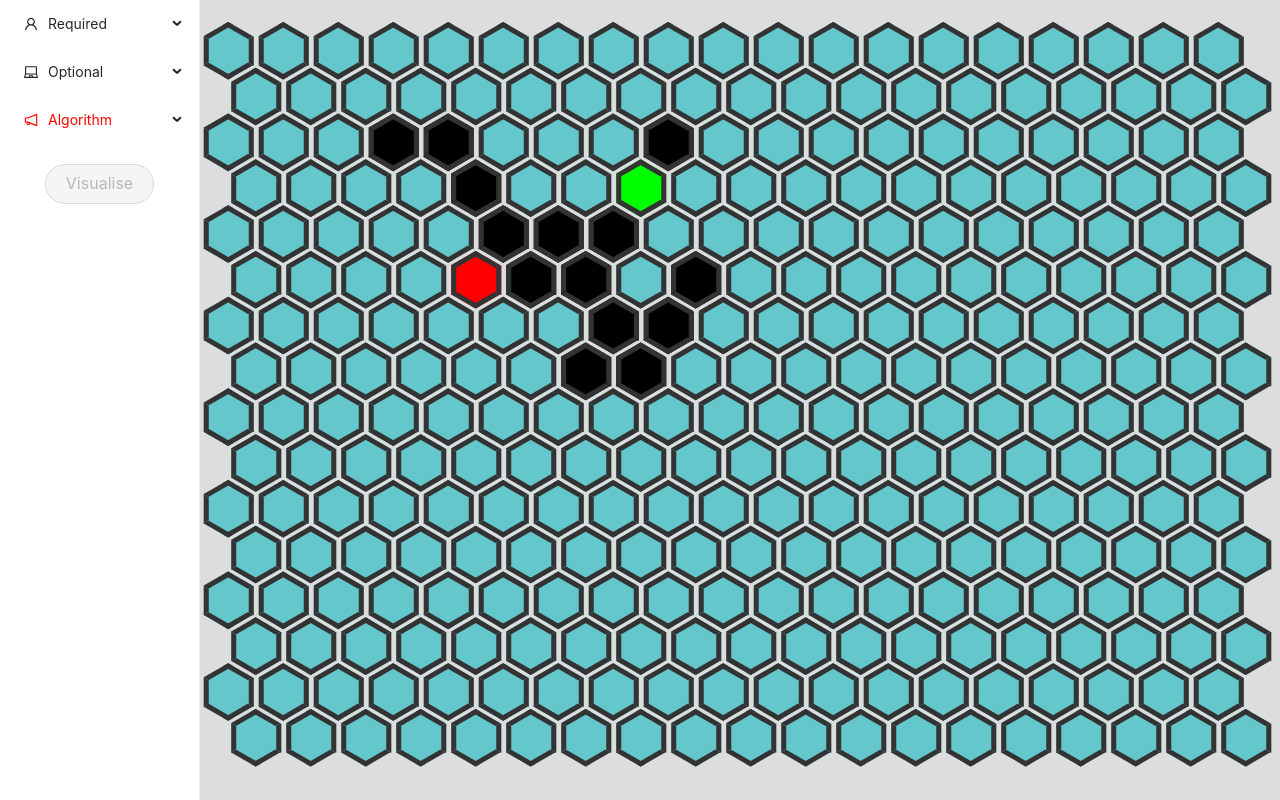
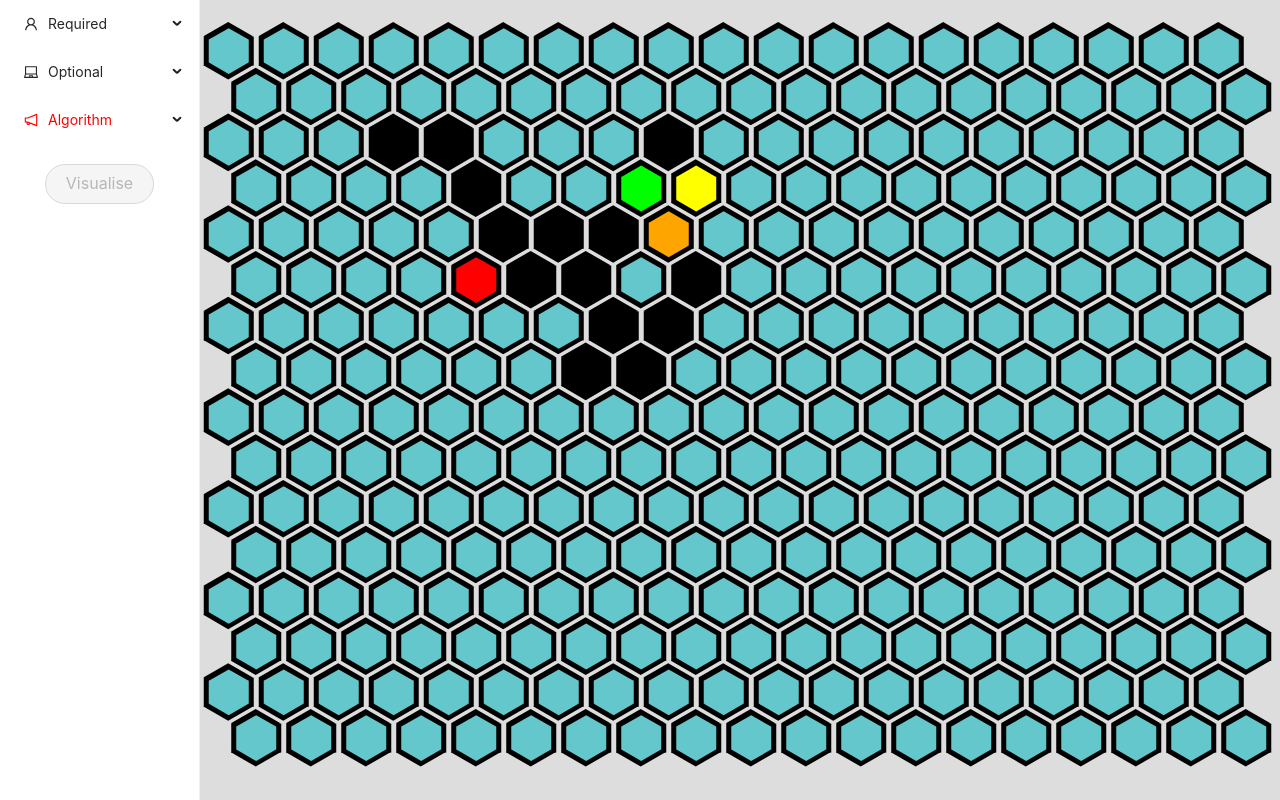
Before and after one commit to GeorgeSheppard/path-finder, a React (Create React App) app: page / in a window 1280 px wide. Built offline with nearby package versions, Linux system fonts and the light colour scheme.

Commit message:
Animation for hexagons and refactor

```diff
--- a/src/Hexagon/hexagon.tsx
+++ b/src/Hexagon/hexagon.tsx
@@ -10,10 +10,9 @@ export interface FixedHexagonStylingProps {
   middleHeight: number;
   topBotDiameter: number;
   margin: number;
-  topBotBorderWidth: number;
-  middleBorderWidth: number;
   left: number;
   topBot: number;
+  scaleTransform: number;
 }
 
 export interface StyledHexagonProps extends FixedHexagonStylingProps {
@@ -26,43 +25,40 @@ export interface StyledHexagonProps extends FixedHexagonStylingProps {
  * A CSS hexagon, with configurable size, colours, and border
  */
 const StyledHexagon = styled.div`
+  transition: 0.2s;
   position: absolute;
   width: ${(props: StyledHexagonProps) => `${props.middleWidth}px`};
   height: ${(props: StyledHexagonProps) => `${props.middleHeight}px`};
   background-color: ${(props: StyledHexagonProps) => props.backgroundColor};
-  border-left: ${(props: StyledHexagonProps) =>
-    borderStyle(props.middleBorderWidth)};
-  border-right: ${(props: StyledHexagonProps) =>
-    borderStyle(props.middleBorderWidth)};
   &:before,
   &:after {
     content: "";
     position: absolute;
-    z-index: 1;
     width: ${(props: StyledHexagonProps) => `${props.topBotDiameter}px`};
     height: ${(props: StyledHexagonProps) => `${props.topBotDiameter}px`};
-    transform: scaleY(0.5774) rotate(-45deg);
+    left: ${(props: StyledHexagonProps) => `${props.left}px`};
+      transform: scaleY(0.5773502692) rotate(-45deg);
       background-color: inherit;
-    left: ${(props: StyledHexagonProps) => `${props.left}px`};
     }
     &:before {
       top: ${(props: StyledHexagonProps) => `${props.topBot}px`};
-    border-top: ${(props: StyledHexagonProps) =>
-      borderStyle(props.topBotBorderWidth)};
-    border-right: ${(props: StyledHexagonProps) =>
-      borderStyle(props.topBotBorderWidth)};
     }
     &:after {
       bottom: ${(props: StyledHexagonProps) => `${props.topBot}px`};
-    border-bottom: ${(props: StyledHexagonProps) =>
-      borderStyle(props.topBotBorderWidth)};
-    border-left: ${(props: StyledHexagonProps) =>
-      borderStyle(props.topBotBorderWidth)};
     }
     `;
 
-// Used in the CSS hexagon above
-const borderStyle = (borderWidth: number) => `solid ${borderWidth}px #333333`;
+const StyledHexagonWithBorder = (props: any) => {
+  const { largeHex, smallHex } = props;
+
+  const leftShift = (largeHex.middleWidth - smallHex.middleWidth) / 2
+  const downShift = (largeHex.middleHeight - smallHex.middleHeight) / 2
+  const smallHexTransform = `translate(${leftShift}px, ${downShift}px)`
+
+  return <StyledHexagon {...{...largeHex, ...props, backgroundColor: "#000000"}} style={{zIndex: 1, ...props.style}}>
+    <StyledHexagon {...{...smallHex, backgroundColor: props.backgroundColor }} style={{zIndex: 5, transform: smallHexTransform}}/>
+  </StyledHexagon>
+}
 
 /**
  * Returns an object containing all parameters that physically specify a hexagon
@@ -72,18 +68,16 @@ const borderStyle = (borderWidth: number) => `solid ${borderWidth}px #333333`;
  * to the outer of the border
  */
 export const hexagonStylingProps = ({
-  width,
-  borderWidth,
+  width
 }: any): FixedHexagonStylingProps => {
   return {
     middleWidth: width,
     middleHeight: (Math.sqrt(3) / 3) * width,
     topBotDiameter: width / Math.sqrt(2),
     margin: (width * Math.sqrt(3)) / 6,
-    topBotBorderWidth: borderWidth * Math.sqrt(2),
-    middleBorderWidth: borderWidth,
-    left: -borderWidth - width / (Math.sqrt(2) * 2) + width / 2,
+    left: - width / (Math.sqrt(2) * 2) + width / 2,
     topBot: -width / (Math.sqrt(2) * 2),
+    scaleTransform: Math.sqrt(3) / 3,
   };
 };
 
@@ -92,27 +86,29 @@ export const hexagonStylingProps = ({
  * @param type: the state of the hexagon, currently 'space', 'wall', 'goal', or 'start'
  */
 const typeToStyling = (type: string) => {
-  let backgroundColor = "#64C7CC";
   switch (type) {
     case "space":
       break;
     case "wall":
-      backgroundColor = "#000000";
-      break;
+      return "#000000";
     case "goal":
-      backgroundColor = "#00ff00";
-      break;
+      return "#00ff00";
     case "start":
-      backgroundColor = "#ff0000";
-      break;
+      return "#ff0000";
+    case "animated":
+      return "#ffff00"
+    case "path":
+      return "#ffa500";
     default:
       break;
   }
-  return backgroundColor;
-};
+  return "#64C7CC";
+}
 
 export interface HexagonProps {
-  css: any;
+  largeHex: any;
+  smallHex: any;
+  key: string;
   style: any;
   coord: Coord;
 }
@@ -126,6 +122,10 @@ const Hexagon = (props: HexagonProps) => {
       const newType = store.getState().selected;
       if (newType !== oldType) {
         dispatchHexagonState(props.coord, newType);
+      }
+    } else if (event.button === 2) {
+      if ("space" !== oldType) {
+        dispatchHexagonState(props.coord, "space");
       }
     }
   };
@@ -142,12 +142,12 @@ const Hexagon = (props: HexagonProps) => {
   };
 
   const type = useHexagonState(props.coord);
-  const { css, style } = props as HexagonProps;
+  const { largeHex, smallHex, style } = props as HexagonProps;
   const backgroundColor = typeToStyling(type);
   console.log("rendering");
   return (
-    <StyledHexagon
-      {...{ ...css, backgroundColor }}
+    <StyledHexagonWithBorder
+      {...{ largeHex, smallHex, backgroundColor }}
       style={style}
       onClick={(event: React.MouseEvent<HTMLElement>) =>
         handleChange(event, type)
@@ -161,6 +161,7 @@ const Hexagon = (props: HexagonProps) => {
       onDragStart={(event: React.MouseEvent<HTMLElement>) =>
         event.preventDefault()
       }
+      onContextMenu={(event: React.MouseEvent<HTMLElement>)=> event.preventDefault()}
     />
   );
 };
--- a/src/HexagonGrid/hexagonGrid.tsx
+++ b/src/HexagonGrid/hexagonGrid.tsx
@@ -6,11 +6,12 @@ import Hexagon, { FixedHexagonStylingProps } from "../Hexagon/hexagon";
 type HexagonGridProps = {
   pixelsCoords: Coords;
   gridProps: CreateGridReturn;
-  hexagonCssProps: FixedHexagonStylingProps;
+  largeHex: FixedHexagonStylingProps;
+  smallHex: FixedHexagonStylingProps;
 };
 
 const HexagonGrid = (props: HexagonGridProps) => {
-  const { pixelsCoords, gridProps, hexagonCssProps } = props;
+  const { pixelsCoords, gridProps, smallHex, largeHex } = props;
 
   return (
     <div>
@@ -33,7 +34,8 @@ const HexagonGrid = (props: HexagonGridProps) => {
             <Hexagon
               key={`${x}:${y}`}
               style={style}
-              css={hexagonCssProps}
+              largeHex={largeHex}
+              smallHex={smallHex}
               {...{
                 coord,
               }}
--- a/src/HexagonGrid/hexagonGridManager.tsx
+++ b/src/HexagonGrid/hexagonGridManager.tsx
@@ -29,7 +29,7 @@ export type CreateGridReturn = {
 const HexagonGridManager = (props: HexagonGridManagerProps) => {
   const {
     width = 50,
-    borderWidth = 5,
+    borderWidth = 10,
     spacing = 5,
     siderWidth,
     windowSize,
@@ -93,11 +93,14 @@ const HexagonGridManager = (props: HexagonGridManagerProps) => {
 
   if (gridProps) {
     dispatchNewGridSize(gridProps?.sizeX, gridProps?.sizeY);
+
     // Calculate the styling props once and then use it for all hexagons
     const hexagonCssProps = hexagonStylingProps({
       width,
-      borderWidth,
     });
+    const reducedHexagonCssProps = hexagonStylingProps({
+      width: width - borderWidth,
+    })
 
     const pixelsCoords: Coords = gridProps?.coords.map((coord: Coord) =>
       coordToPixels(...coord)
@@ -105,7 +108,8 @@ const HexagonGridManager = (props: HexagonGridManagerProps) => {
     return (
       <HexagonGrid
         {...{
-          hexagonCssProps,
+          largeHex: hexagonCssProps,
+          smallHex: reducedHexagonCssProps,
           pixelsCoords,
           gridProps,
         }}
--- a/src/redux/reducer.ts
+++ b/src/redux/reducer.ts
@@ -8,7 +8,9 @@ const limitedState = {
   wall: false,
   goal: true,
   start: true,
-  space: false
+  space: false,
+  animated: false,
+  path: false
 }
 
 export const stateReducer = (state: Store | undefined = initialState, action: Actions) => {
--- a/src/redux/store.ts
+++ b/src/redux/store.ts
@@ -41,6 +41,8 @@ export const initialState: Store = {
       [8, 6],
       [8, 5],
     ],
+    animated: [[8, 3]],
+    path: [[8, 4]]
   },
   individualHexagonStates: {
     "7,3": "goal",
@@ -58,7 +60,9 @@ export const initialState: Store = {
     "3,2":"wall",
     "7,7":"wall",
     "8,6":"wall",
-    "8,5": "wall"
+    "8,5": "wall",
+    "8,3": "animated",
+    "8,4": "path"
 },
   gridSize: {
     sizeX: 0,
--- a/src/types/dtypes.ts
+++ b/src/types/dtypes.ts
@@ -1,4 +1,4 @@
-export type StoredHexagonTypes = "wall" | "start" | "goal";
+export type StoredHexagonTypes = "wall" | "start" | "goal" | "animated" | "path";
 export type HexagonTypes = StoredHexagonTypes | "space";
 
 export type Coord = [number, number];
@@ -8,6 +8,7 @@ export type HexagonStates = {
   goal: Coords;
   start: Coords;
   wall: Coords;
+  animated: Coords;
 };
 
 export type Setter = (value: any) => void;
```
Lines whose indentation alone changed are shown as unchanged.
